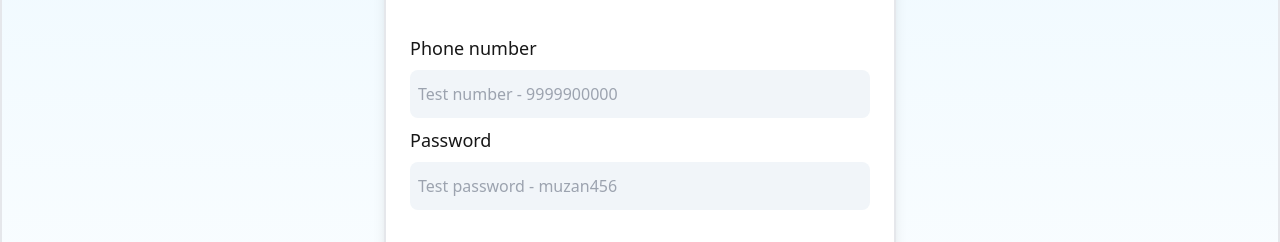
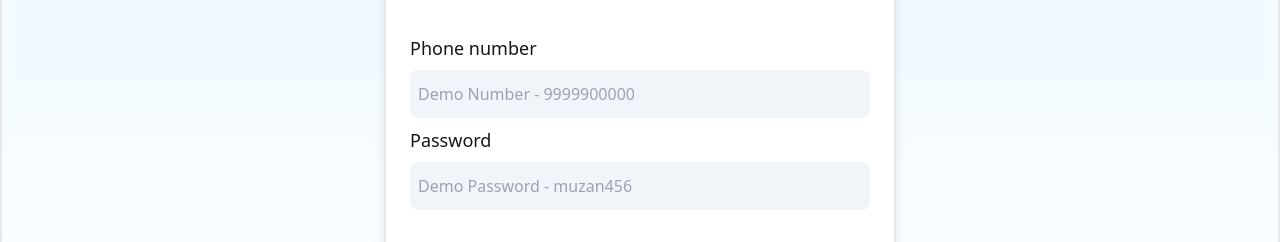
Before and after one commit to Neerajd3vv/Payease, a Next.js app in the folder apps/client_app/: page /signin in a window 1280 px wide. Shown: the part 268-510 px from the top of the page. Built offline with nearby package versions, Linux system fonts and the light colour scheme; a web font is replaced by a local one.

Commit message:
Update-to-deploy-pipeline

```diff
--- a/apps/client_app/app/signin/page.tsx
+++ b/apps/client_app/app/signin/page.tsx
@@ -44,7 +44,7 @@ export default function Signin() {
             onChange={(e) => {
               setPhoneNumber(e.target.value);
             }}
-            placeholder="Test number - 9999900000 "
+            placeholder="Demo Number - 9999900000 "
             type="text"
             label="Phone number"
           />
@@ -55,7 +55,7 @@ export default function Signin() {
             onChange={(e) => {
               setPassword(e.target.value);
             }}
-            placeholder="Test password - muzan456"
+            placeholder="Demo Password - muzan456"
             type="password"
             label="Password"
           />
```
